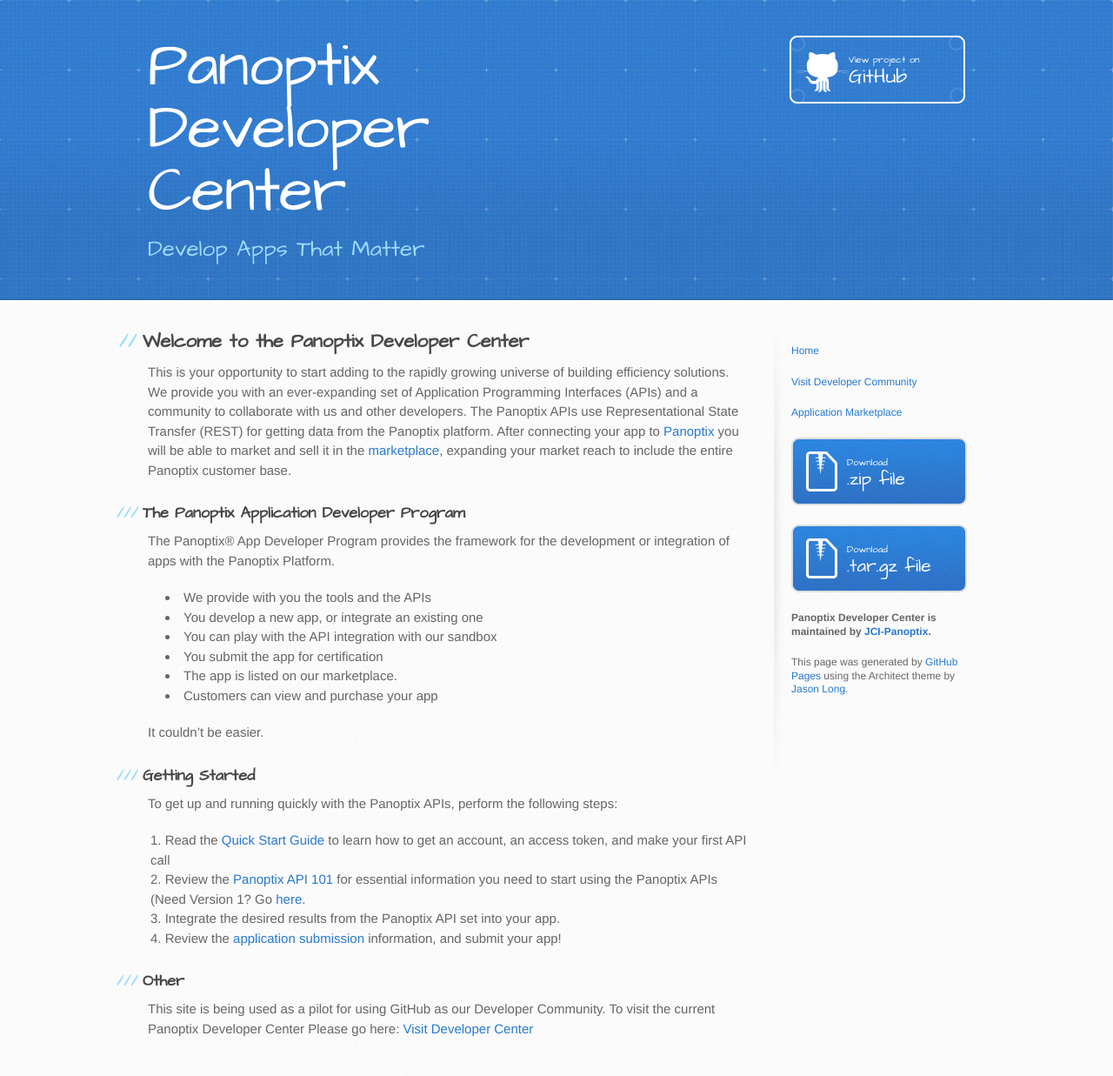
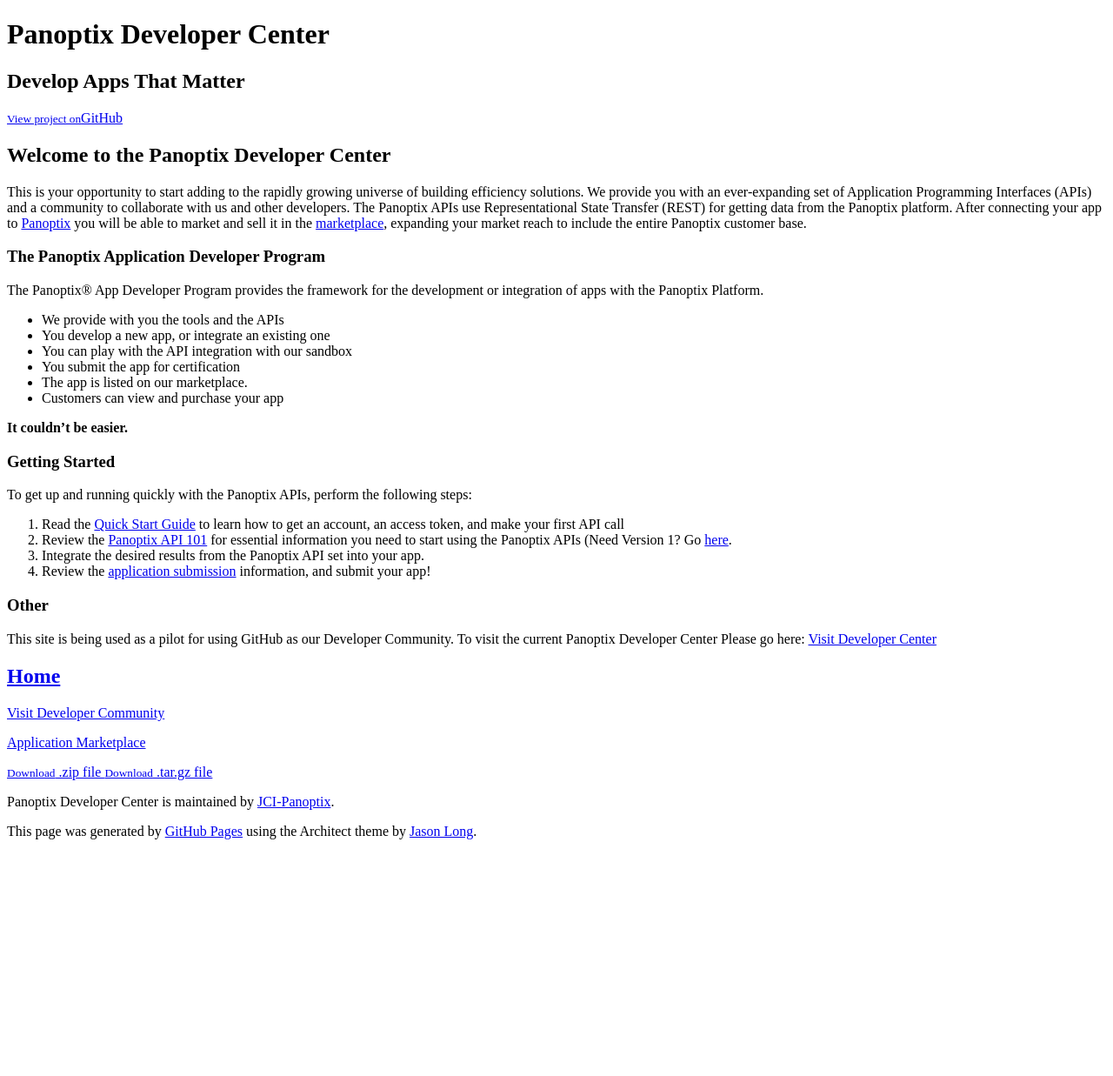
Before and after one commit to JCI-Panoptix/Developer, a Jekyll site: the page built from index.md, in a window 1280 px wide. Shown: the whole page at 87% size. Built offline with Jekyll 4.4.1, drawn with Linux system fonts in a browser that asks for light colours; Markdown is read by kramdown in place of the engine named in the settings; after the commit the page ends 981 px from its top, so only the background shows below that.

Commit message:
Updated head.html

```diff
--- a/_includes/head.html
+++ b/_includes/head.html
@@ -6,9 +6,9 @@
     	<meta name="viewport" content="width=device-width, initial-scale=1, maximum-scale=1">
 
     	<link href='https://fonts.googleapis.com/css?family=Architects+Daughter' rel='stylesheet' type='text/css'>
-    	<link rel="stylesheet" type="text/css" href="{{ site.url }}{{ base.url }}/stylesheets/stylesheet.css" media="screen" />
-    	<link rel="stylesheet" type="text/css" href="{{ site.url }}{{ base.url }}/stylesheets/pygment_trac.css" media="screen" />
-    	<link rel="stylesheet" type="text/css" href="{{ site.url }}{{ base.url }}/stylesheets/print.css" media="print" />
+      <link rel="stylesheet" type="text/css" href="{{ site.url }}/developer/stylesheets/stylesheet.css" media="screen" />
+    	<link rel="stylesheet" type="text/css" href="{{ site.url }}/developer/stylesheets/pygment_trac.css" media="screen" />
+    	<link rel="stylesheet" type="text/css" href="{{ site.url }}/developer/stylesheets/print.css" media="print" />
 
     </head>
     <body>
```
